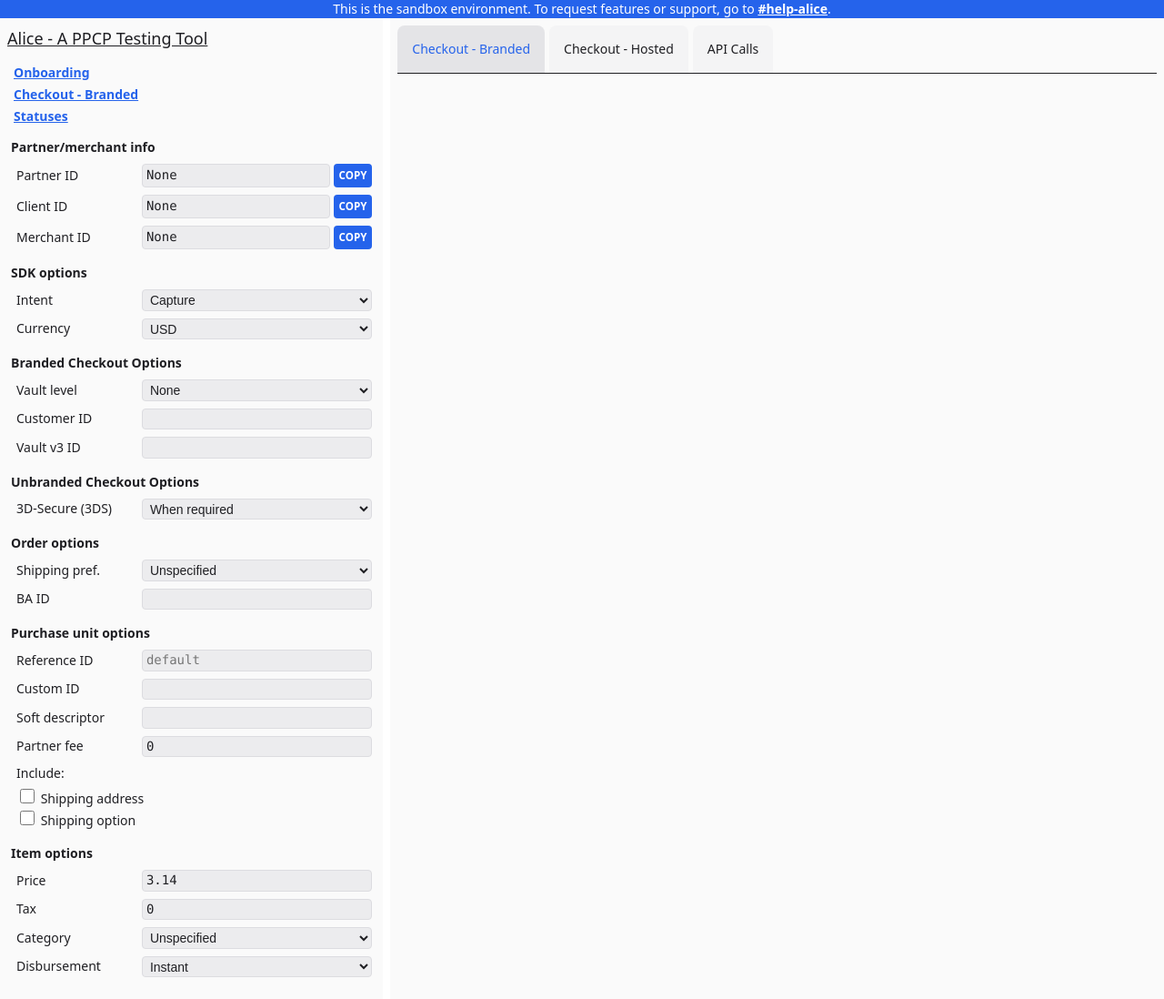
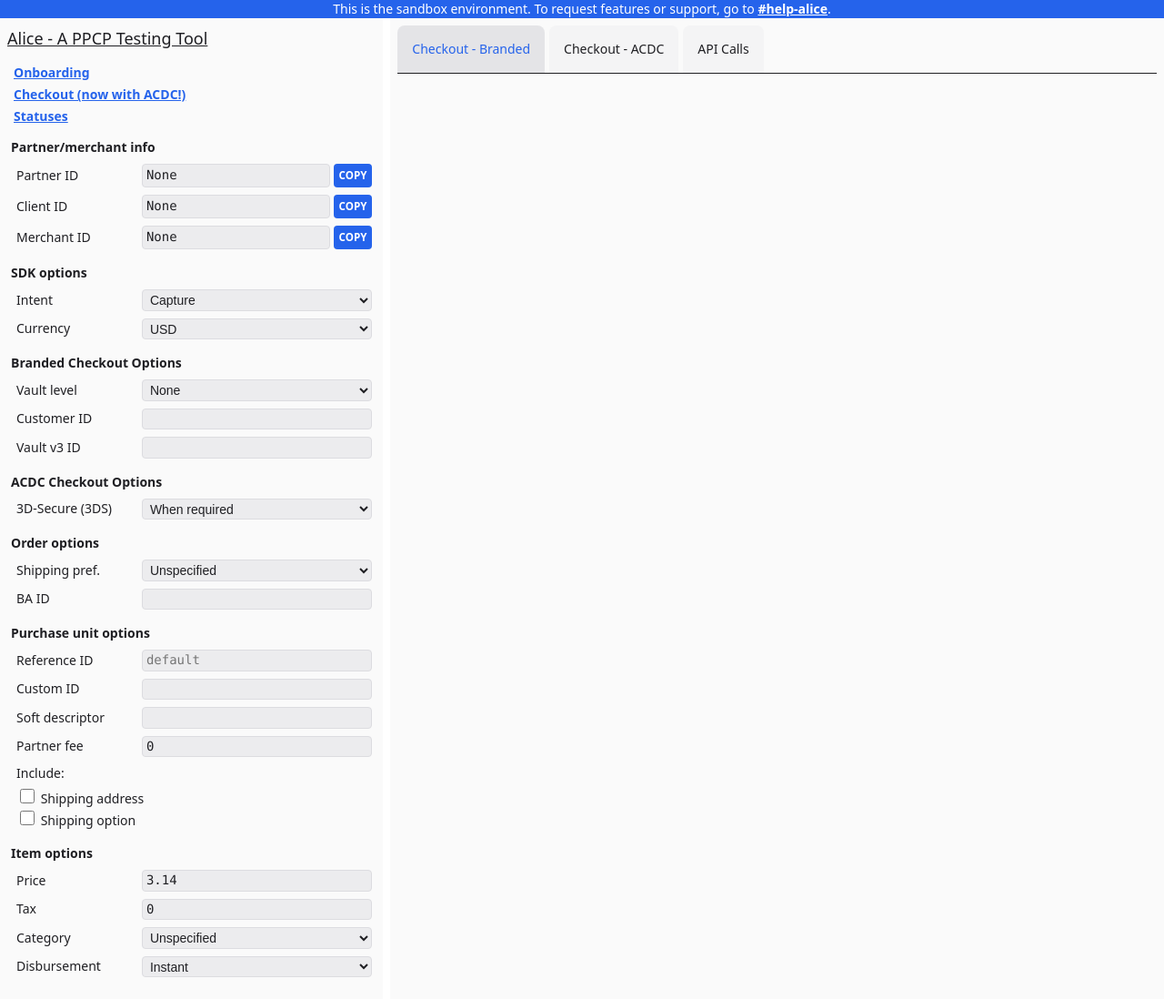
Before and after one commit to engenmt-pp/Alice, a Flask app: page / in a window 1280 px wide. Shown: the whole page at 91% size. Run offline with Flask 3, Linux system fonts and the light colour scheme; some libraries are stand-ins or nearby versions.

Commit message:
Improved nav labels

```diff
--- a/src/templates/base.html
+++ b/src/templates/base.html
@@ -35,7 +35,7 @@
             </li>
             <li>
               <a href="{{ url_for('checkout.checkout_branded') }}">
-                Checkout - Branded
+                Checkout (now with ACDC!)
               </a>
             </li>
             <li>
--- a/src/templates/checkout.html
+++ b/src/templates/checkout.html
@@ -17,17 +17,17 @@
 <nav id='top-level-nav' role="tabset">
   <ol id="top-level-buttons">
     <li>
-      <button id="button-checkout-branded" type="button" class="active" onclick="selectTab(event)">Checkout - Branded</button>
+      <button id="button-checkout-branded" type="button" onclick="selectTab(event)">Checkout - Branded</button>
     </li>
     <li>
-      <button id="button-checkout-hosted" type="button" class="inactive" onclick="selectHosted(event)">Checkout - Hosted</button>
+      <button id="button-checkout-hosted" type="button" onclick="selectHosted(event)">Checkout - ACDC</button>
     </li>
     <li>
-      <button id="button-api-calls" type="button" class="inactive" onclick="selectTab(event)">API Calls</button>
+      <button id="button-api-calls" type="button" onclick="selectTab(event)">API Calls</button>
     </li>
   </ol>
 </nav>
-<div id="tab-checkout-branded" class="active">
+<div id="tab-checkout-branded" class="inactive">
   <div id="paypal-button-container"></div>
   <script id="paypal-js-sdk"></script>
   <script>
--- a/src/templates/checkout_options.html
+++ b/src/templates/checkout_options.html
@@ -48,9 +48,9 @@
     </span>
   </fieldset>
 </fieldset>
-<fieldset id="unbranded-options">
+<fieldset id="ACDC-options">
   <legend>
-    Unbranded Checkout Options
+    ACDC Checkout Options
   </legend>
   <fieldset>
     <label for="3ds-preference">
```
